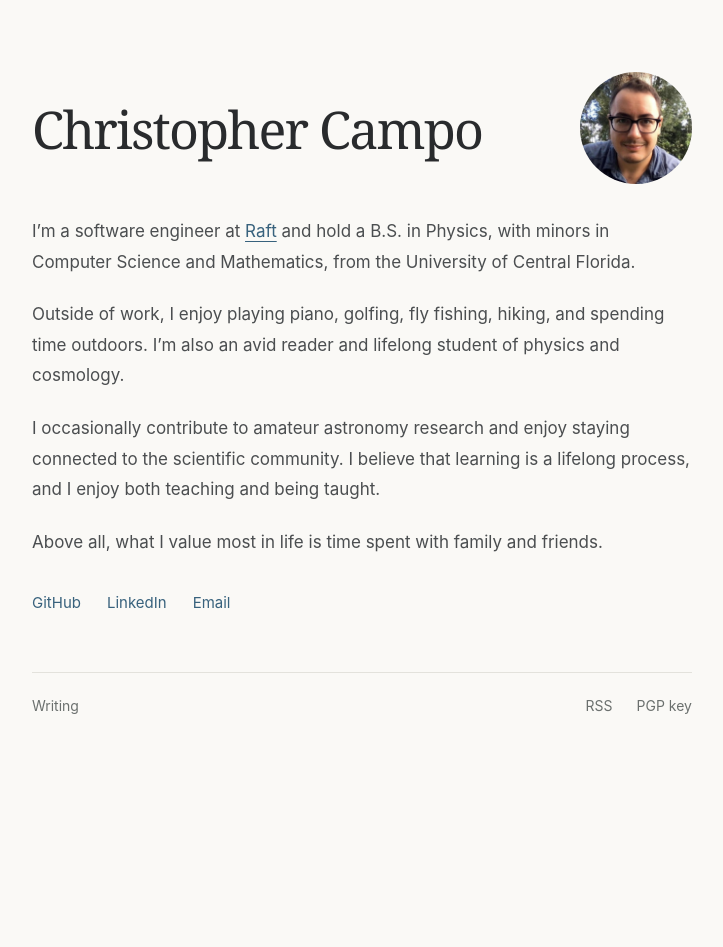
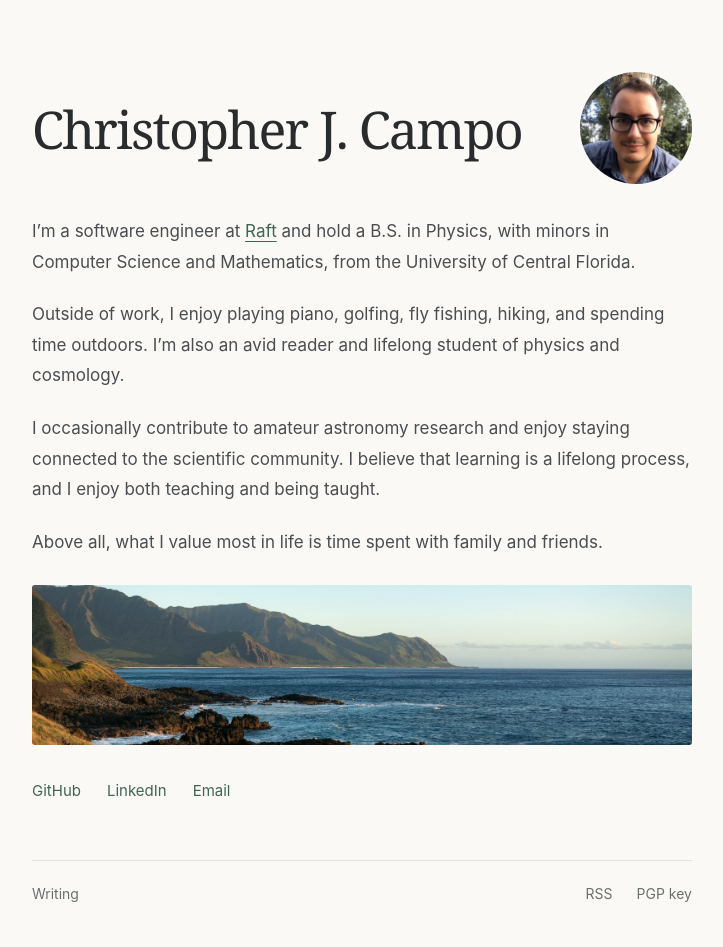
Before and after one commit to ccampo133/ccampo133.github.io, a Jekyll site: the page built from index.html, in a window 1280 px wide. Shown: the whole page, without its empty margins (278-1001 px from the left). Built offline with Jekyll 4.4.1, drawn with Linux system fonts in a browser that asks for light colours; before the commit the page ends 900 px from its top, so only the background shows below that.

Commit message:
feat: add Yokohama Bay to the homepage
Promote the approved nature design to the homepage and About page.
Use Christopher J. Campo throughout the personal pages.

Photo by Tim Mossholder, used under the Unsplash License.
https://unsplash.com/photos/PCkKRPhdtG8

```diff
--- a/_config.yml
+++ b/_config.yml
@@ -11,9 +11,9 @@ exclude:
 title: Christopher J. Campo
 subtitle: "Some things I find interesting."
 email: chris@ccampo.me
-name: Christopher Campo
+name: Christopher J. Campo
 description: >
-    Christopher Campo is a software engineer with a background in physics and interests in astronomy, piano, and the outdoors.
+    Christopher J. Campo is a software engineer with a background in physics and interests in astronomy, piano, and the outdoors.
 
 # Base URL of site (i.e. /blog). It should always start with a slash,
 # and never end with a slash. Set it to a blank value if hosting at the
--- a/_layouts/home.html
+++ b/_layouts/home.html
@@ -11,6 +11,10 @@ layout: default
     {{ content }}
   </div>
 
+  <figure class="home-landscape">
+    <img src="{{ site.baseurl }}/assets/images/yokohama-bay.jpg" alt="Mountains, blue ocean, and the rocky coastline at Yokohama Bay, Oʻahu." width="1600" height="1067">
+  </figure>
+
   <nav class="contact-links" aria-label="Contact and profiles">
     {% for social in site.social %}
       {% if social.name == "GitHub" or social.name == "LinkedIn" %}
--- a/css/personal.css
+++ b/css/personal.css
@@ -85,6 +85,7 @@ p {
 }
 
 .home {
+  --link: #3f6555;
   padding-top: 72px;
 }
 
@@ -107,6 +108,19 @@ p {
 
 .biography p:last-child {
   margin-bottom: 0;
+}
+
+.home-landscape {
+  margin: 28px 0 0;
+}
+
+.home-landscape img {
+  display: block;
+  width: 100%;
+  height: 160px;
+  object-fit: cover;
+  object-position: center 30%;
+  border-radius: 3px;
 }
 
 .contact-links {
@@ -365,6 +379,14 @@ pre code.hljs {
     height: 88px;
   }
 
+  .home-landscape {
+    margin-top: 24px;
+  }
+
+  .home-landscape img {
+    height: 104px;
+  }
+
   .site-header {
     padding-top: 28px;
     margin-bottom: 44px;
--- a/index.html
+++ b/index.html
@@ -1,6 +1,6 @@
 ---
 layout: home
-title: Christopher Campo
+title: Christopher J. Campo
 main_nav: false
 ---
 
```
Also changed, not shown: pages/about.md (+1 -1 lines), assets/images/yokohama-bay.jpg (added).
